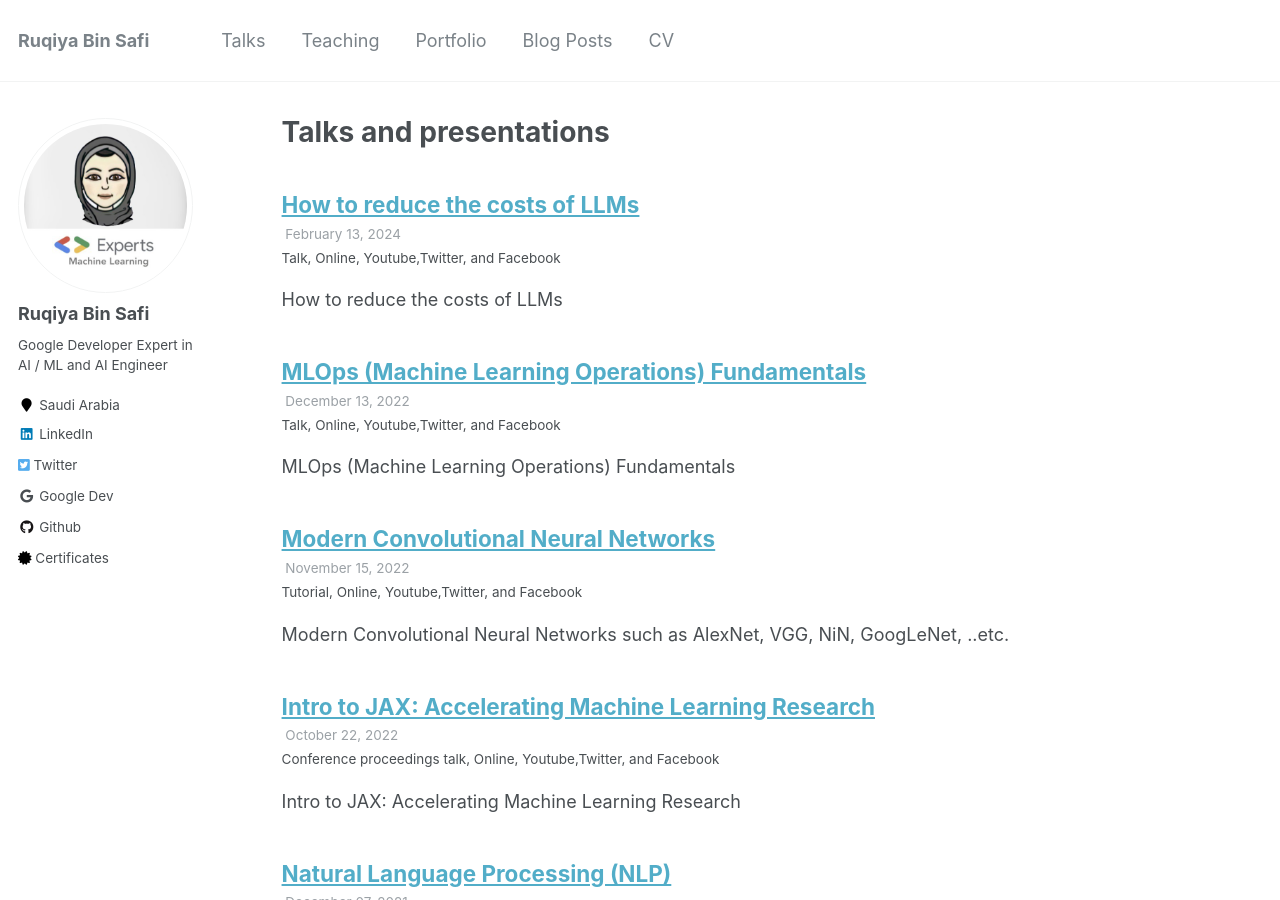
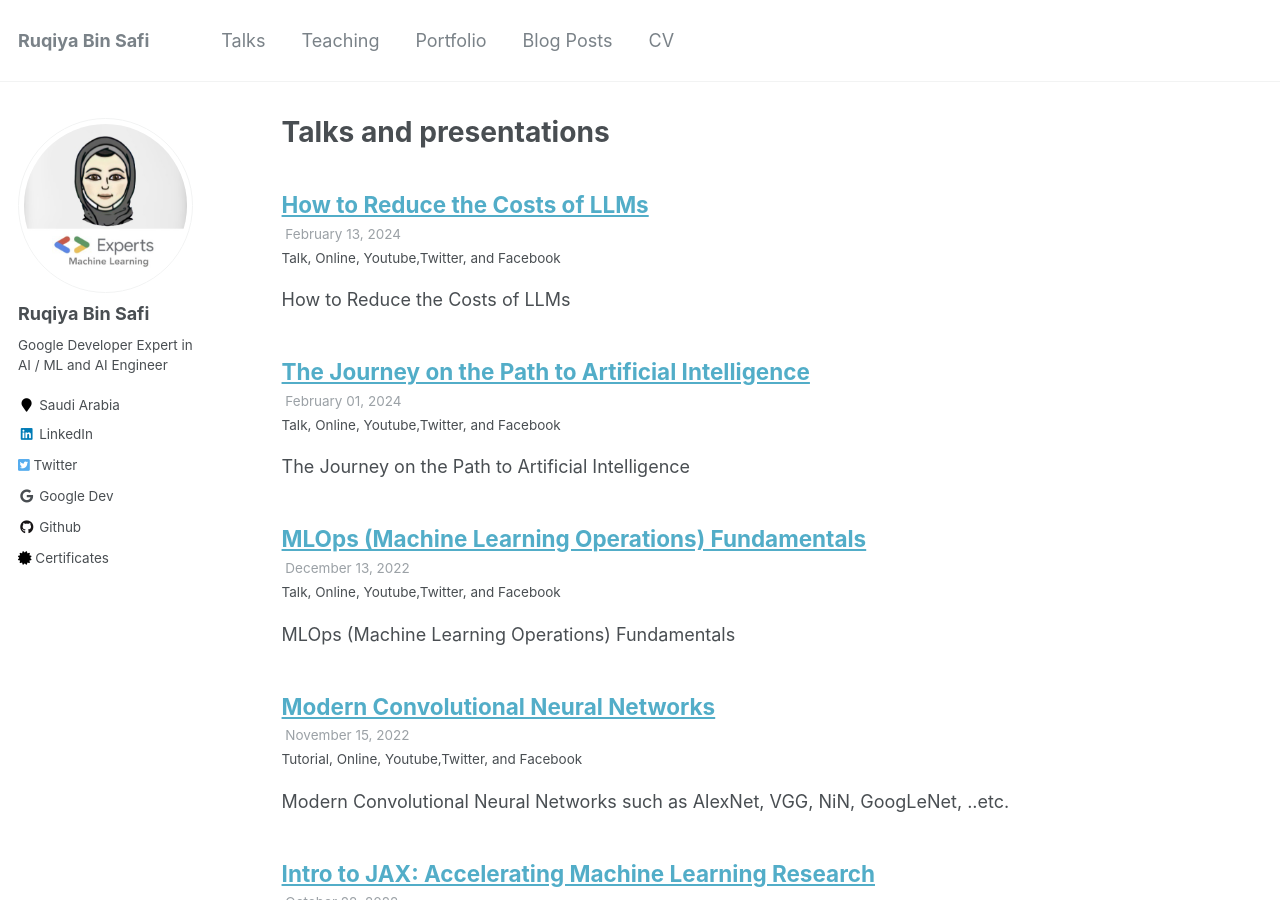
Before and after one commit to Ruqyai/ruqyai.github.io, a Jekyll site: the page built from _pages/talks.html, in a window 1280 px wide and 900 px high. Built offline with Jekyll 4.4.1, drawn with Linux system fonts in a browser that asks for light colours.

Commit message:
The Journey on the Path to Artificial Intelligence

```diff
--- /dev/null
+++ b/_talks/2024-02-01-talk.md
@@ -0,0 +1,22 @@
+---
+title: "The Journey on the Path to Artificial Intelligence"
+collection: talks
+type: "Talk"
+permalink: /talks/2024-02-01-talk
+venue: "Online"
+date: 2024-02-01
+location: "Youtube,Twitter, and Facebook"
+---
+
+The Journey on the Path to Artificial Intelligence
+
+
+[Watch the Recording ( Soon )](https://www.youtube.com/)
+
+<a href="https://www.youtube.com/">
+  <img src="https://raw.githubusercontent.com/Ruqyai/ruqyai.github.io/main/images/youtube.png" alt="YouTube" style="width: 40px; height: 30px;">
+</a>
+
+## The Presentation
+
+<iframe src="https://docs.google.com/presentation/d/e/2PACX-1vRaHHwPybmD0TWSWjPqv30oBUFKogNkofiX89EHE8ob7EU4iYkejXS7MqpmHB8IVxpQFyK__Y4fLYXf/embed?start=false&loop=false&delayms=3000" frameborder="0" width="100%" height="400px" allowfullscreen="true" mozallowfullscreen="true" webkitallowfullscreen="true"></iframe>
```
Also changed, not shown: _talks/2024-02-13-talk.md (+2 -2 lines).
